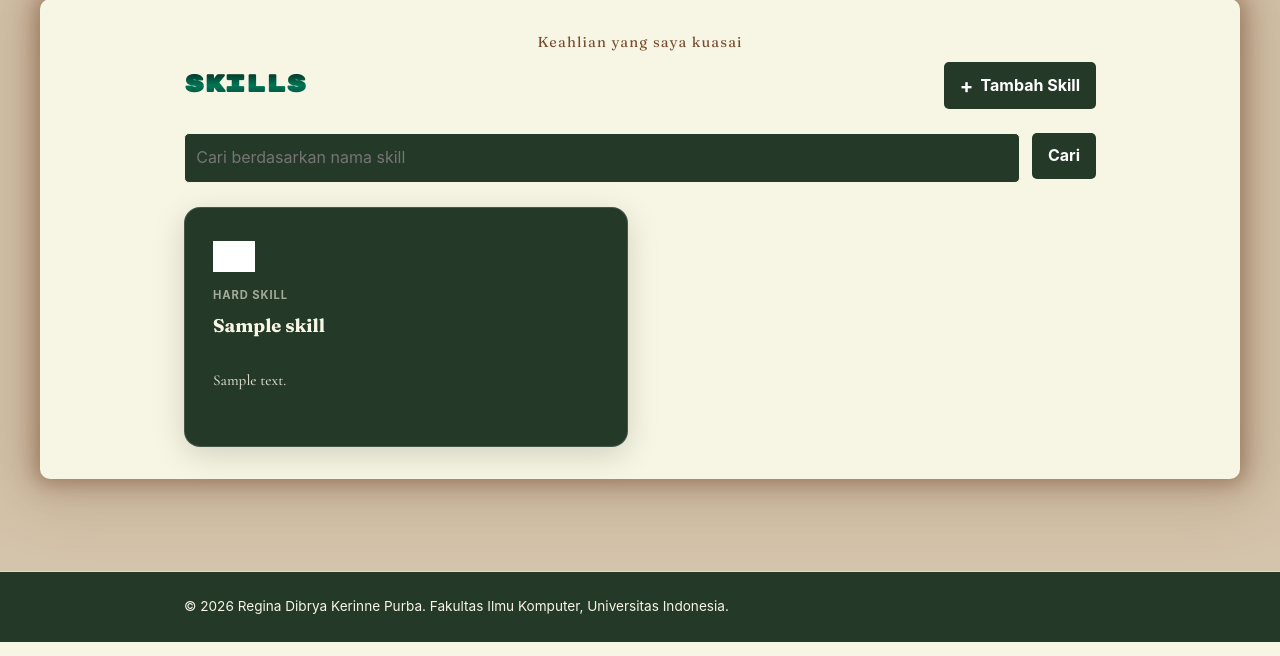
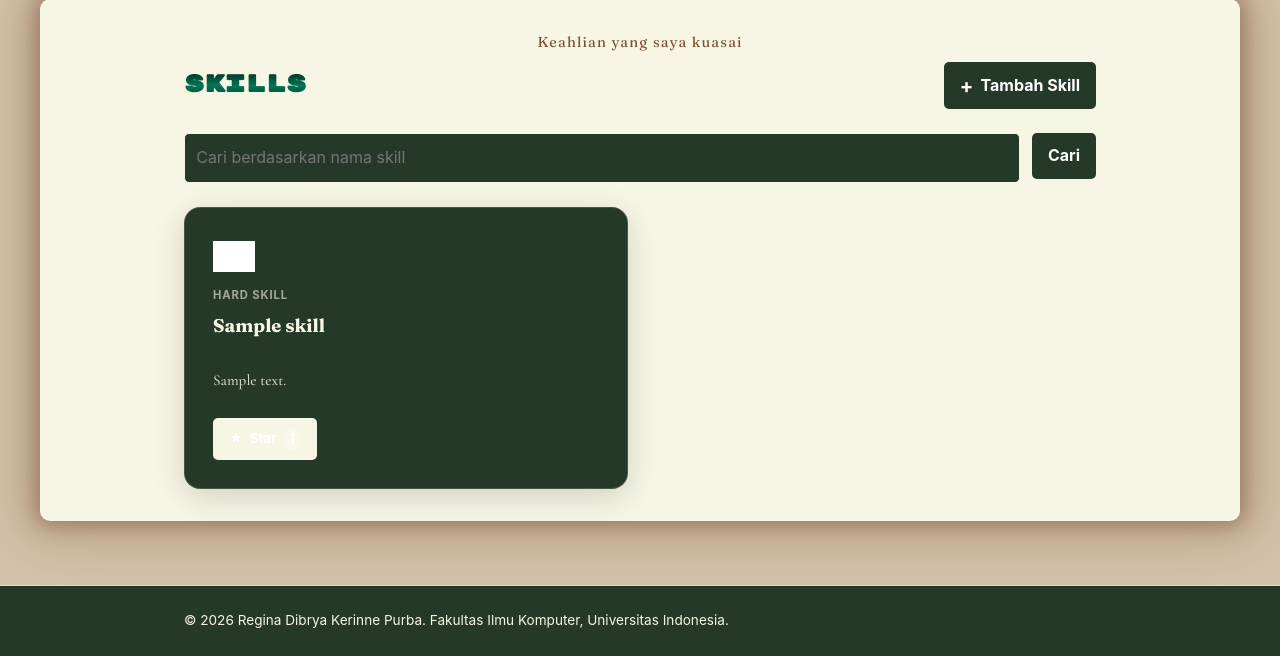
Before and after one commit to reginadibryakerinne/myportofolio, a Django app: page /skill/ in a window 1280 px wide. Shown: the part 158-814 px from the top of the page. Run offline with Django 5.2, Linux system fonts and the light colour scheme; tables that the repository leaves empty hold one stand-in row (values such as "Sample post"); grey boxes marked "Sample" are stand-in pictures; some web fonts are replaced.

Commit message:
feat: add star toggle to Skill with ManyToMany relation

```diff
--- a/main/models.py
+++ b/main/models.py
@@ -41,6 +41,9 @@ class Skill(models.Model):
     description = models.TextField()
     category = models.CharField(max_length=20, choices=SKILL_CHOICES, default='hard')
     thumbnail = models.URLField(blank=True, null=True)
+    starred_by = models.ManyToManyField(
+        User, related_name="starred_skills", blank=True
+    )
 
     def __str__(self):
         return self.title
--- a/main/urls.py
+++ b/main/urls.py
@@ -1,6 +1,6 @@
 from django.urls import path
 
-from main.views import show_main, show_experience, show_skill, show_projects, create_project,delete_project, get_projects_json, update_project, create_experience, get_experience_json, delete_experience, update_experience, create_skill, get_skill_json, delete_skill, update_skill, register, login_user, logout_user, toggle_star_project, toggle_star_experience
+from main.views import show_main, show_experience, show_skill, show_projects, create_project,delete_project, get_projects_json, update_project, create_experience, get_experience_json, delete_experience, update_experience, create_skill, get_skill_json, delete_skill, update_skill, register, login_user, logout_user, toggle_star_project, toggle_star_experience, toggle_star_skill
 
 app_name = "main"
 
@@ -17,6 +17,7 @@ urlpatterns = [
     path("api/skill/", get_skill_json, name="get_skill_json"),
     path("skill/<uuid:skill_id>/delete/",delete_skill,name="delete_skill"),
     path("skill/<uuid:skill_id>/update/", update_skill, name='update_skill'),
+    path("skill/<uuid:skill_id>/star/", toggle_star_skill, name="toggle_star_skill",),
     path("projects/", show_projects, name="show_projects"),
     path("projects/add/", create_project, name="create_project"),
     path("api/projects/", get_projects_json, name="get_projects_json"),
--- a/main/views.py
+++ b/main/views.py
@@ -322,3 +322,16 @@ def toggle_star_experience(request, experience_id):
             experience.starred_by.add(request.user)
 
     return redirect("main:show_experience")
+
+@login_required(login_url="/login/")
+def toggle_star_skill(request, skill_id):
+    """Beri atau batalkan star pada Skill (semua akun login boleh)."""
+    skill = get_object_or_404(Skill, pk=skill_id)
+
+    if request.method == "POST":
+        if request.user in skill.starred_by.all():
+            skill.starred_by.remove(request.user)
+        else:
+            skill.starred_by.add(request.user)
+
+    return redirect("main:show_skill")
--- /dev/null
+++ b/templates/components/skill_star.html
@@ -0,0 +1,10 @@
+<form method="post" action="{% url 'main:toggle_star_skill' skill.id %}" class="star-form">
+    {% csrf_token %}
+    <button type="submit"
+            class="button button-star{% if user in skill.starred_by.all %} is-starred{% endif %}"
+            title="{% if skill.starred_by.all %}Dibintangi oleh {{ skill.starred_by.all|join:', ' }}{% else %}Jadilah yang pertama memberi star{% endif %}">
+        <span aria-hidden="true">★</span>
+        {% if user in skill.starred_by.all %}Unstar{% else %}Star{% endif %}
+        <span class="star-count">{{ skill.starred_by.count }}</span>
+    </button>
+</form>
--- a/templates/skill.html
+++ b/templates/skill.html
@@ -47,6 +47,7 @@
                                     {% if user.is_superuser or is_editor %}
                                         <a href="{% url 'main:update_skill' skill.id %}" class="button">Edit</a>
                                     {% endif %}
+                                    {% include "components/skill_star.html" with skill=skill %}
                                     {% if user.is_superuser %}
                                         {% include "components/skill_delete_modal.html" with skill=skill %}
                                     {% endif %}
```
Also changed, not shown: main/migrations/0006_skill_starred_by.py (added).
